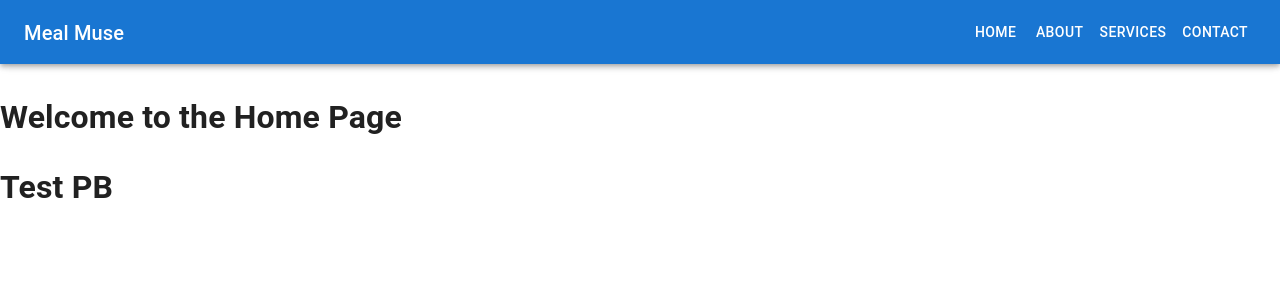
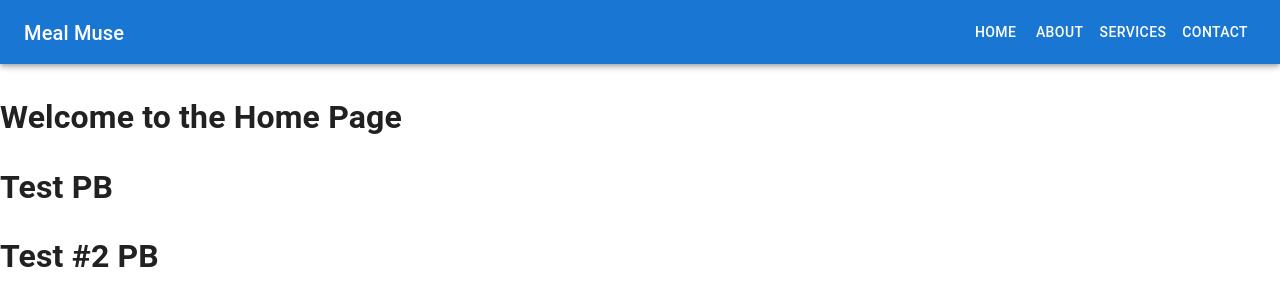
Before and after one commit to uocli/RecipeMate, a React (Create React App) app in the folder frontend/: page / in a window 1280 px wide. Shown: the top 306 px of the page. Built offline with nearby package versions, Linux system fonts and the light colour scheme.

Commit message:
PB home testing #2

```diff
--- a/frontend/src/components/Home.js
+++ b/frontend/src/components/Home.js
@@ -3,6 +3,7 @@ const Home = () => {
         <div>
             <h1>Welcome to the Home Page</h1>
             <h1>Test PB</h1>
+            <h1>Test #2 PB</h1>
 
         </div>
     );
```
